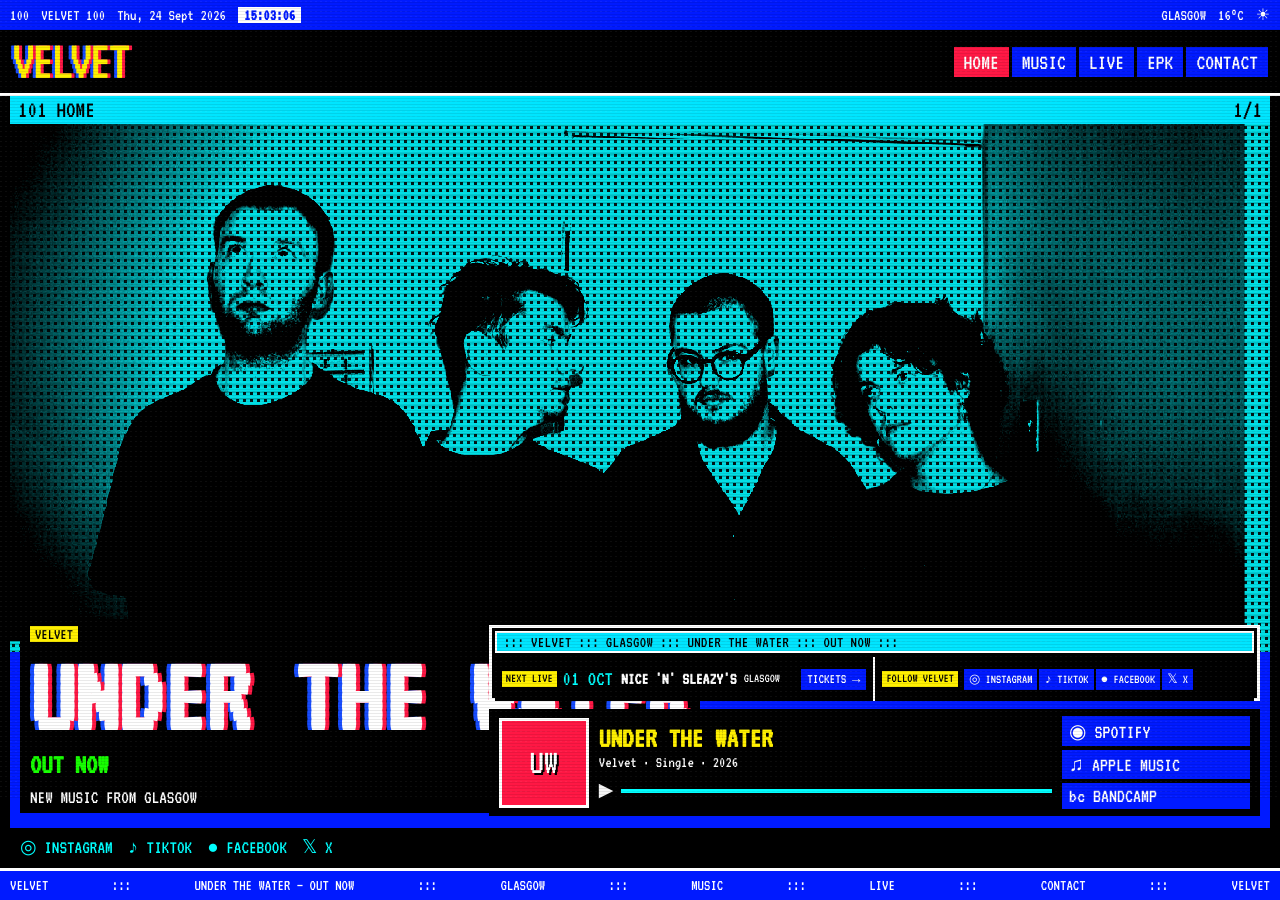
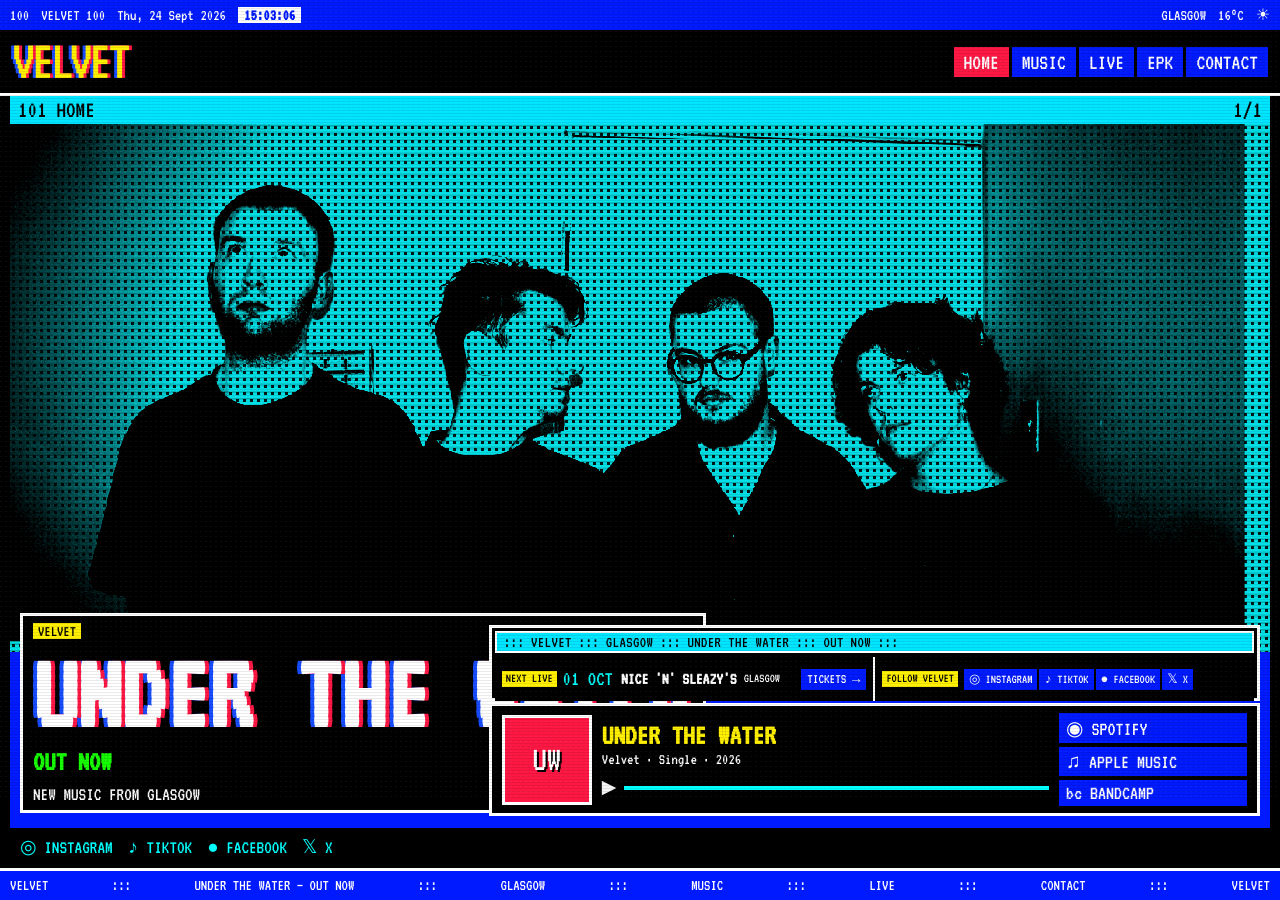
Before and after one commit to cheeseboy-gosee1490/velvet-website, a React (Vite) app: page / in a window 1280 px wide. Built offline with nearby package versions, Linux system fonts and the light colour scheme.

Commit message:
Add matching white outlines to home panels

```diff
--- a/src/styles.css
+++ b/src/styles.css
@@ -22,8 +22,8 @@ filter:grayscale(1) contrast(4.8) brightness(1.12);
 mix-blend-mode:multiply;
 transform:scale(1.02);
 image-rendering:pixelated}
-.photoPlaceholder{position:absolute;inset:0;display:grid;place-content:center;text-align:center;color:#fff;font-size:clamp(80px,17vw,210px);line-height:.72;letter-spacing:-8px;text-shadow:5px 5px 0 #000,8px 0 0 var(--red),-8px 0 0 var(--cyan);mix-blend-mode:screen}.photoPlaceholder small{display:none}.heroText{position:absolute;left:10px;bottom:15px;z-index:5;background:#000;padding:5px 10px;max-width:95%}.heroText small{background:var(--yellow);color:#000;padding:0 5px}.heroText h1{font-size:clamp(48px,10vw,110px);line-height:.75;margin:12px 0;color:#fff;text-shadow:4px 0 var(--red),-4px 0 var(--blue)}.heroText h2{font-size:28px;margin:8px 0;color:var(--green)}.heroText p{font-size:19px;margin:0;color:#fff}
-.listen{display:grid;grid-template-columns:88px 1fr 190px;gap:10px;padding:8px 10px;background:#000;align-items:center;position:absolute;z-index:6;left:38%;right:10px;bottom:15px;box-sizing:border-box}.cover{width:88px;height:88px;background:#ff1744;display:grid;place-items:center;color:#fff;font-size:38px;border:3px solid #fff;text-shadow:2px 2px #000}.listen strong,.release strong{font-size:29px;color:var(--yellow);display:block}.listen small,.release small{display:block;color:#fff}.track{display:flex;gap:8px;align-items:center;margin-top:10px}.track span{height:4px;background:var(--cyan);display:block;flex:1}.services{display:flex;flex-direction:column;gap:4px}.services a,.services button{font:20px 'VT323';text-align:left;background:#001aff;border:0;color:#fff;padding:3px 7px;text-decoration:none;cursor:pointer}.services a:hover,.services button:hover{background:var(--red)}
+.photoPlaceholder{position:absolute;inset:0;display:grid;place-content:center;text-align:center;color:#fff;font-size:clamp(80px,17vw,210px);line-height:.72;letter-spacing:-8px;text-shadow:5px 5px 0 #000,8px 0 0 var(--red),-8px 0 0 var(--cyan);mix-blend-mode:screen}.photoPlaceholder small{display:none}.heroText{position:absolute;left:10px;bottom:15px;z-index:5;background:#000;padding:5px 10px;border:3px solid #fff;box-sizing:border-box;max-width:95%}.heroText small{background:var(--yellow);color:#000;padding:0 5px}.heroText h1{font-size:clamp(48px,10vw,110px);line-height:.75;margin:12px 0;color:#fff;text-shadow:4px 0 var(--red),-4px 0 var(--blue)}.heroText h2{font-size:28px;margin:8px 0;color:var(--green)}.heroText p{font-size:19px;margin:0;color:#fff}
+.listen{display:grid;grid-template-columns:88px 1fr 190px;gap:10px;padding:8px 10px;background:#000;border:3px solid #fff;align-items:center;position:absolute;z-index:6;left:38%;right:10px;bottom:15px;box-sizing:border-box}.cover{width:88px;height:88px;background:#ff1744;display:grid;place-items:center;color:#fff;font-size:38px;border:3px solid #fff;text-shadow:2px 2px #000}.listen strong,.release strong{font-size:29px;color:var(--yellow);display:block}.listen small,.release small{display:block;color:#fff}.track{display:flex;gap:8px;align-items:center;margin-top:10px}.track span{height:4px;background:var(--cyan);display:block;flex:1}.services{display:flex;flex-direction:column;gap:4px}.services a,.services button{font:20px 'VT323';text-align:left;background:#001aff;border:0;color:#fff;padding:3px 7px;text-decoration:none;cursor:pointer}.services a:hover,.services button:hover{background:var(--red)}
 .socials{padding:10px;display:flex;gap:15px;flex-wrap:wrap;background:#000}.socials a{color:var(--cyan);text-decoration:none;cursor:pointer}.socials a:hover{color:var(--yellow);background:#001aff}
 .release.mini{display:grid;grid-template-columns:64px 1fr;gap:9px;padding:8px;background:#000;border-top:2px solid #fff;align-items:center}.release.mini .cover{width:64px;height:64px;font-size:24px}.release.mini strong{font-size:22px}.release.mini p{font-size:15px;color:var(--cyan);margin:4px 0}.upcoming{padding:0 8px}.gig,.bigGig{display:grid;grid-template-columns:55px 1fr auto;gap:9px;padding:10px 0;border-top:2px dashed #777;align-items:center}.gig>b,.bigGig>b{color:var(--yellow)}.gig span{font-size:20px}.gig small,.bigGig small{display:block;color:var(--cyan);font-size:15px}.gig a,.bigGig button{font:19px 'VT323';color:#fff;background:var(--red);border:0;padding:2px 7px;text-decoration:none;cursor:pointer}.gig a:hover,.bigGig button:hover{background:var(--yellow);color:#000}
 .epkMini,.contactMini,.two{display:grid;grid-template-columns:1fr 1fr;gap:18px;padding:10px}.epkMini h3,.contactMini h3{font-size:21px;background:var(--green);color:#000;display:inline;padding:1px 5px}.epkMini p,.contactMini p,.two p{color:#fff;font-size:18px}.epkMini a,.contactMini a,.two a,.bigEmail a{color:var(--cyan);text-decoration:none}.epkMini a:hover,.contactMini a:hover{color:var(--yellow)}
```
